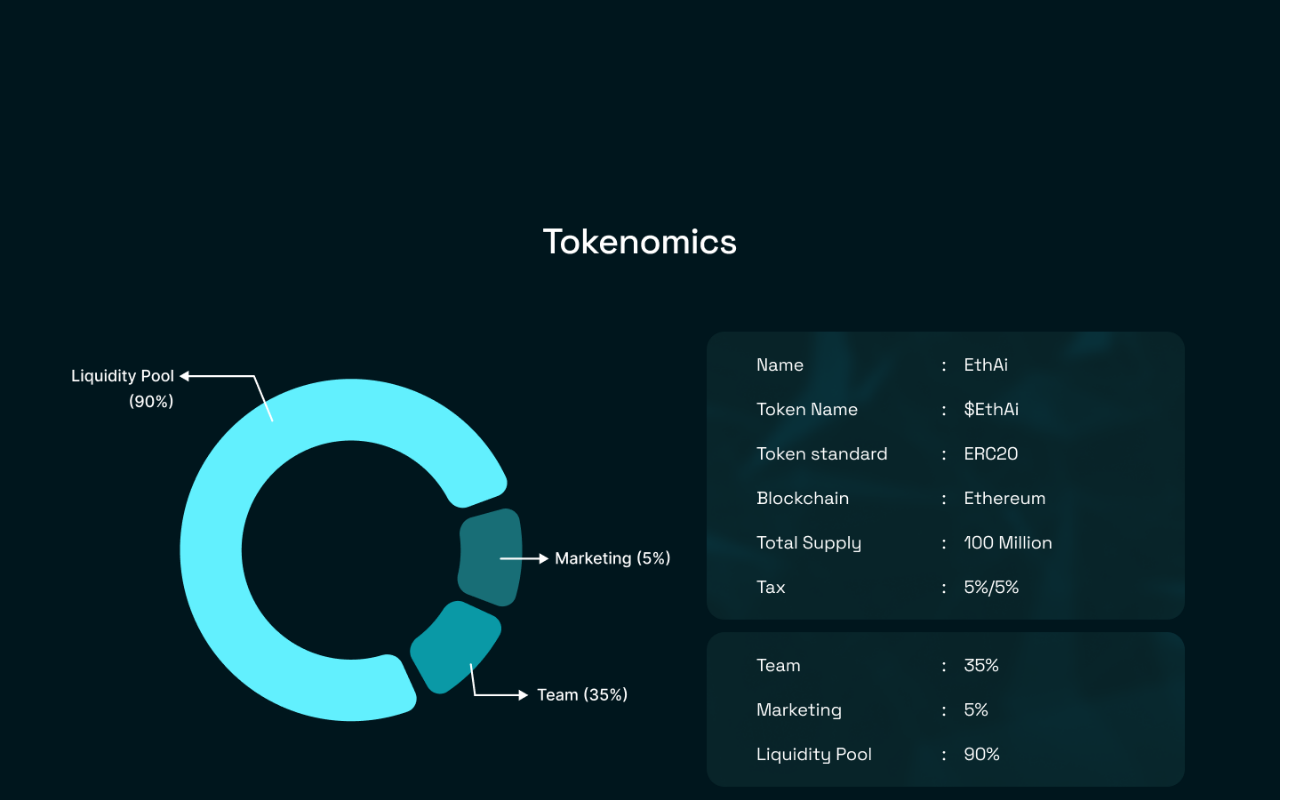
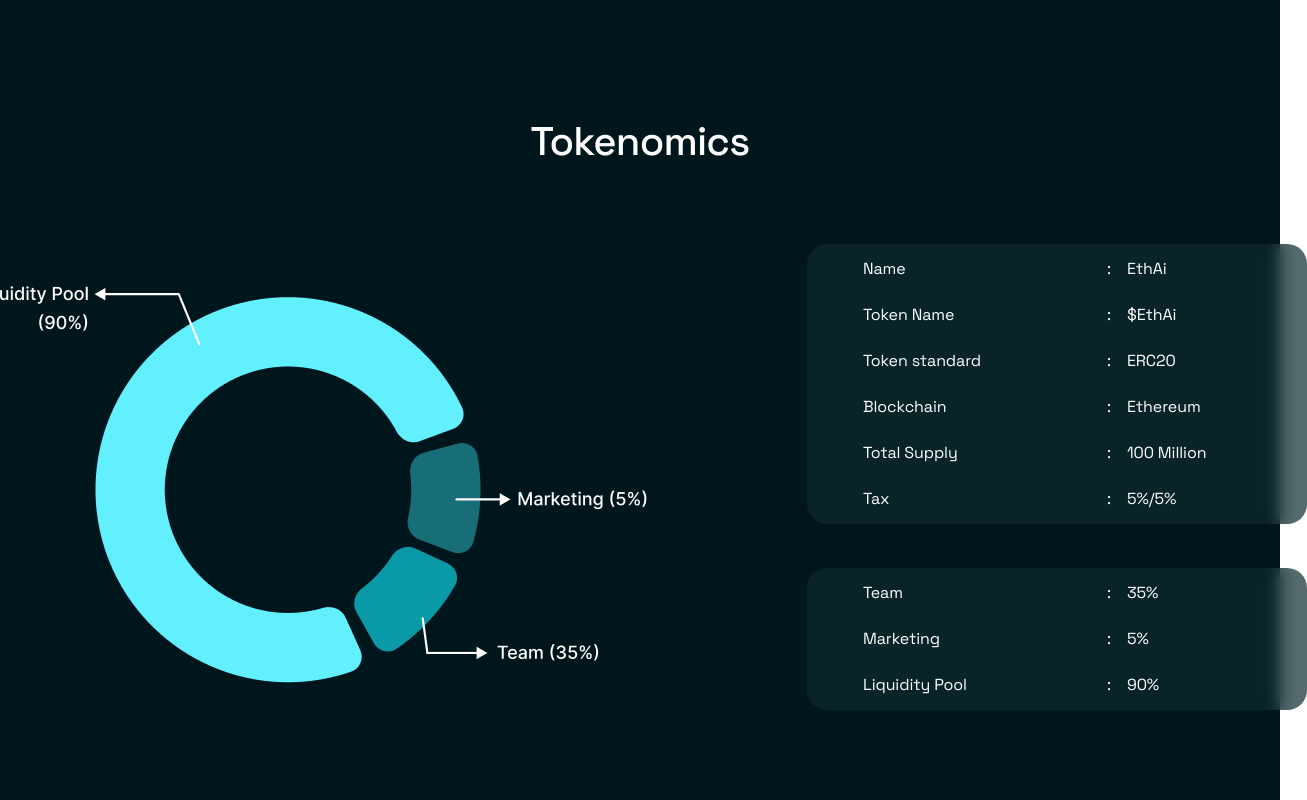
Before and after one commit to AbdulAzizDevIn/Abdul-Aziz---Frontend-Developer, a React (Create React App) app: page / in a window 1280 px wide. Shown: the part 2440-3240 px from the top of the page, 1307 px wide, since content can reach past the window. Built offline with nearby package versions, Linux system fonts and the light colour scheme.

Commit message:
Enhance Home component with Tokenomics section and add Donut image for better visual representation

```diff
--- a/src/components/Home.js
+++ b/src/components/Home.js
@@ -14,6 +14,7 @@ import phase2 from "../dataPNG/phase2.png";
 import phase3 from "../dataPNG/phase3.png";
 import rightLogo from "../dataPNG/rightLogo.png";
 import container from "../dataPNG/Container.png";
+import donut from "../dataPNG/Donut.png";
 import plus from "../dataPNG/plus.png";
 export const Home = () => {
   return (
@@ -25,11 +26,7 @@ export const Home = () => {
           </div>
           <div className="flex justify-between text-4xl sm:text-5xl md:text-7xl mt-4">
             <div className="mr-6">Meets</div>
-            <img
-              src={investment}
-              alt=""
-              className="w-[15rem] sm:w-[25rem]"
-            />
+            <img src={investment} alt="" className="w-[15rem] sm:w-[25rem]" />
           </div>
           <div className="text-[16px] sm:text-[18px] md:text-[20px] mt-5 text-[#B0FAFFB2]">
             Empowering Trading Through Advanced Technology
@@ -182,18 +179,83 @@ export const Home = () => {
         {/*Container-3*/}
         <div
           id="tokenomics"
-          className="bg-[#00161d] pt-60 flex flex-col justify-center items-center self-stretch"
+          className="bg-[#00161d] pt-40 flex max-w-full px-0 py-6 flex-col items-center gap-[80px] flex-1"
         >
-          <div className="flex ">
-            <img src={container} alt="" />
+          <h2 className="text-white text-center text-[40px] font-medium leading-[44px] tracking-[-0.8px]">
+            Tokenomics
+          </h2>
+          <div className="flex flex-col lg:flex-row justify-center gap-12 lg:gap-40 px-4 lg:px-[80px] items-center self-stretch">
+            <img src={donut} alt="" />
+            <div className="flex flex-col items-start gap-[44px] self-stretch">
+              <div className="flex flex-col gap-5 w-full sm:w-[500px] px-[56px] py-[12px] items-start rounded-[20px] bg-[#0c2b2f] bg-opacity-70 backdrop-blur-[7.85px]">
+                <div className="flex w-full justify-between text-white font-normal leading-[26px] tracking-[-0.1px]">
+                  <span>Name</span>
+                  <p className="flex justify-start w-40">
+                    <p className="mx-4">:</p>EthAi
+                  </p>
+                </div>
+                <div className="flex w-full justify-between text-white font-normal leading-[26px] tracking-[-0.1px]">
+                  <span>Token Name</span>
+                  <p className="flex justify-start w-40">
+                    <p className="mx-4">:</p>$EthAi
+                  </p>
+                </div>
+                <div className="flex w-full justify-between text-white font-normal leading-[26px] tracking-[-0.1px]">
+                  <span>Token standard</span>
+                  <p className="flex justify-start w-40">
+                    <p className="mx-4">:</p>ERC20
+                  </p>
+                </div>
+                <div className="flex w-full justify-between text-white font-normal leading-[26px] tracking-[-0.1px]">
+                  <span>Blockchain</span>
+                  <p className="flex justify-start w-40">
+                    <p className="mx-4">:</p>Ethereum
+                  </p>
+                </div>
+                <div className="flex w-full justify-between text-white font-normal leading-[26px] tracking-[-0.1px]">
+                  <span>Total Supply</span>
+                  <p className="flex justify-start w-40">
+                    <p className="mx-4">:</p>100 Million
+                  </p>
+                </div>
+                <div className="flex w-full justify-between text-white font-normal leading-[26px] tracking-[-0.1px]">
+                  <span>Tax</span>
+                  <p className="flex justify-start w-40">
+                    <p className="mx-4">:</p>5%/5%
+                  </p>
+                </div>
+              </div>
+
+              <div className="flex flex-col gap-5 w-full sm:w-[500px] px-[56px] py-[12px] items-start rounded-[20px] bg-[#0c2b2f] bg-opacity-70 backdrop-blur-[7.85px]">
+                <div className="flex w-full justify-between text-white font-normal leading-[26px] tracking-[-0.1px]">
+                  <span>Team</span>
+                  <p className="flex justify-start w-40">
+                    <p className="mx-4">:</p>35%
+                  </p>
+                </div>
+                <div className="flex w-full justify-between text-white font-normal leading-[26px] tracking-[-0.1px]">
+                  <span>Marketing</span>
+                  <p className="flex justify-start w-40">
+                    <p className="mx-4">:</p>5%
+                  </p>
+                </div>
+                <div className="flex w-full justify-between text-white font-normal leading-[26px] tracking-[-0.1px]">
+                  <span>Liquidity Pool</span>
+                  <p className="flex justify-start w-40">
+                    <p className="mx-4">:</p>90%
+                  </p>
+                </div>
+              </div>
+            </div>
           </div>
         </div>
+
         {/*Container-4*/}
         <div
           id="roadmap"
           className="bg-[#00161d] pt-60 flex flex-col justify-center items-center self-stretch"
         >
-          <div className="text-white text-center font-[Space_Grotesk] text-[40px] font-medium leading-[44px] tracking-[-0.8px]">
+          <div className="text-white text-center  text-[40px] font-medium leading-[44px] tracking-[-0.8px]">
             Roadmap
           </div>
 
```
